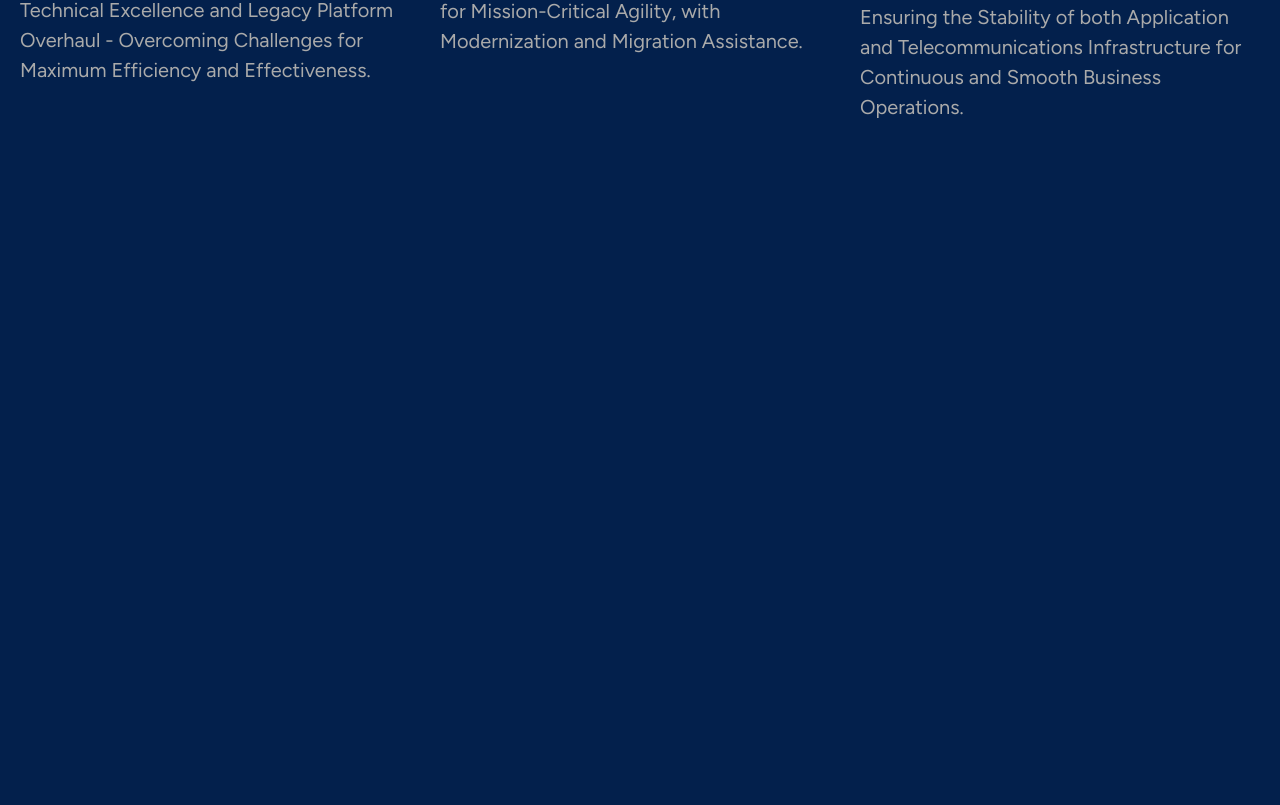
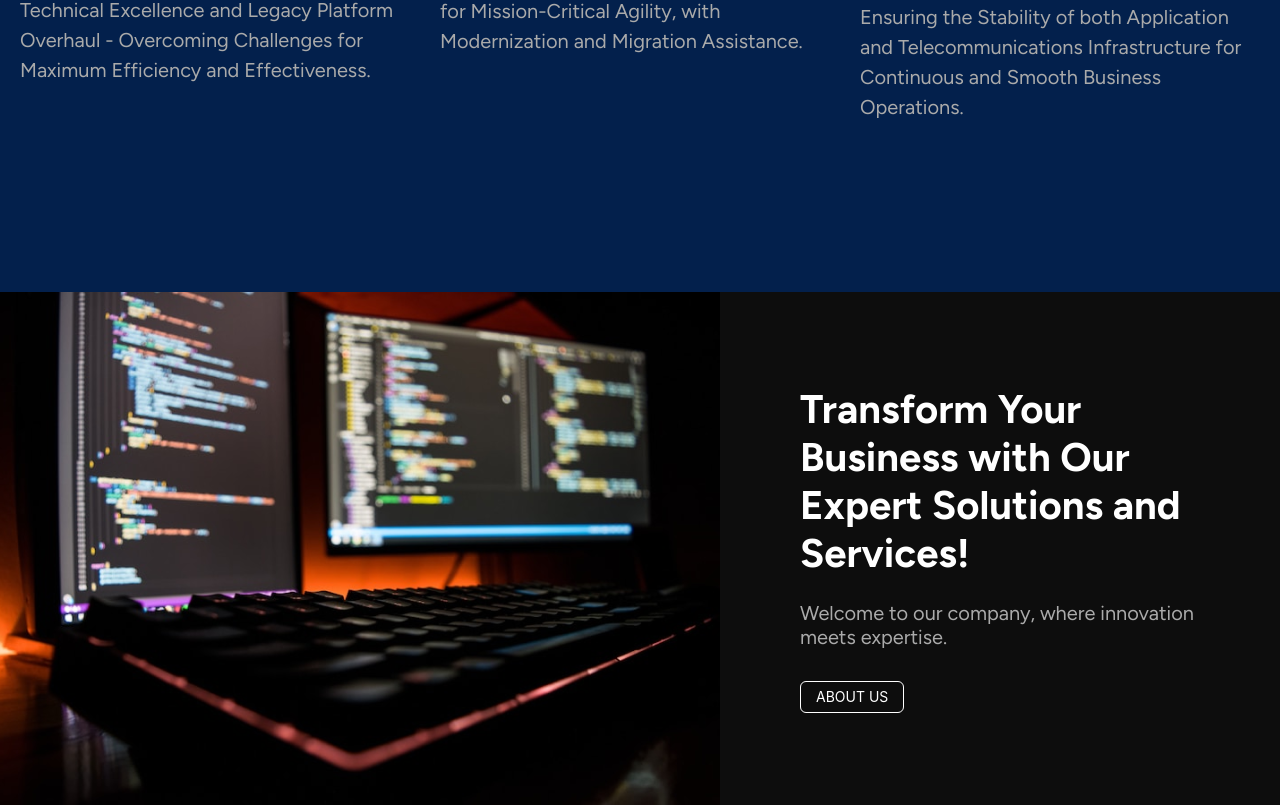
Before and after one commit to nguyennghi3489/gtg, a Next.js app: page / in a window 1280 px wide. Shown: the part 1399-2204 px from the top of the page. Before the commit the page ends 1541 px from the top, so only its background shows below. Built offline with nearby package versions, Linux system fonts and the light colour scheme.

Commit message:
feat: add expert solution section

```diff
--- /dev/null
+++ b/src/components/expert-solution/expert-solution.module.css
@@ -0,0 +1,22 @@
+.container {
+    display: flex;
+    justify-content: space-between;
+    background-color: var(--dark);
+    align-items: center;
+}
+
+.contentBox {
+    padding: 80px;
+}
+
+.title {
+    color: var(--white);
+    font-size: 40px;
+    margin-bottom: var(--paddingLG);
+}
+
+.content {
+    color: var(--gray);
+    font-size: 20px;
+    margin-bottom: var(--paddingXL);
+}
--- /dev/null
+++ b/src/components/expert-solution/index.tsx
@@ -0,0 +1,17 @@
+import { Button } from "antd";
+import styles from "./expert-solution.module.css";
+
+export const ExpertSolution = () => (
+    <div className={styles.container}>
+        <img src="/expert-solution.png" />
+        <div className={styles.contentBox}>
+            <h3 className={styles.title}>
+                Transform Your Business with Our Expert Solutions and Services!
+            </h3>
+            <p className={styles.content}>
+                Welcome to our company, where innovation meets expertise.
+            </p>
+            <Button ghost>ABOUT US</Button>
+        </div>
+    </div>
+);
--- a/src/components/our-services/our-services.module.css
+++ b/src/components/our-services/our-services.module.css
@@ -1,5 +1,6 @@
 .container {
     padding: var(--paddingMD);
+    margin-bottom: 150px;
 }
 .serviceList {
     display: flex;
--- a/src/components/poster/index.tsx
+++ b/src/components/poster/index.tsx
@@ -9,7 +9,7 @@ export const Poster = () => (
                 Facilitating Seamless and Effortless Banking Services Across
                 Borders.
             </h2>
-            <Button ghost>View More</Button>
+            <Button ghost>VIEW MORE</Button>
         </div>
     </div>
 );
--- a/src/pages/index.tsx
+++ b/src/pages/index.tsx
@@ -5,6 +5,7 @@ import styles from "@/styles/Home.module.css";
 import { NavBar } from "@/components/nav-bar";
 import { Poster } from "@/components/poster";
 import { OurServices } from "@/components/our-services";
+import { ExpertSolution } from "@/components/expert-solution";
 
 const inter = Inter({ subsets: ["latin"] });
 
@@ -27,6 +28,7 @@ export default function Home() {
                 <NavBar />
                 <Poster />
                 <OurServices />
+                <ExpertSolution />
             </main>
         </>
     );
--- a/src/styles/globals.css
+++ b/src/styles/globals.css
@@ -40,6 +40,7 @@
     --card-rgb: 180, 185, 188;
     --card-border-rgb: 131, 134, 135;
 
+    --dark: #0d0d0d;
     --black: #141414;
     --gray: #aaaaaa;
     --white: #fff;
```
Also changed, not shown: public/expert-solution.png (added).
